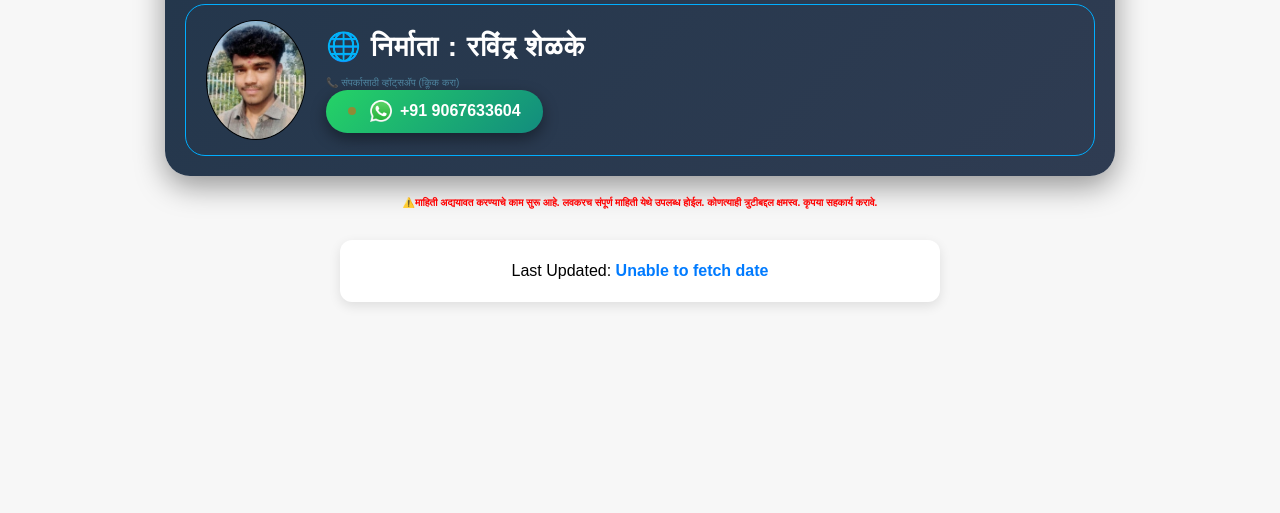
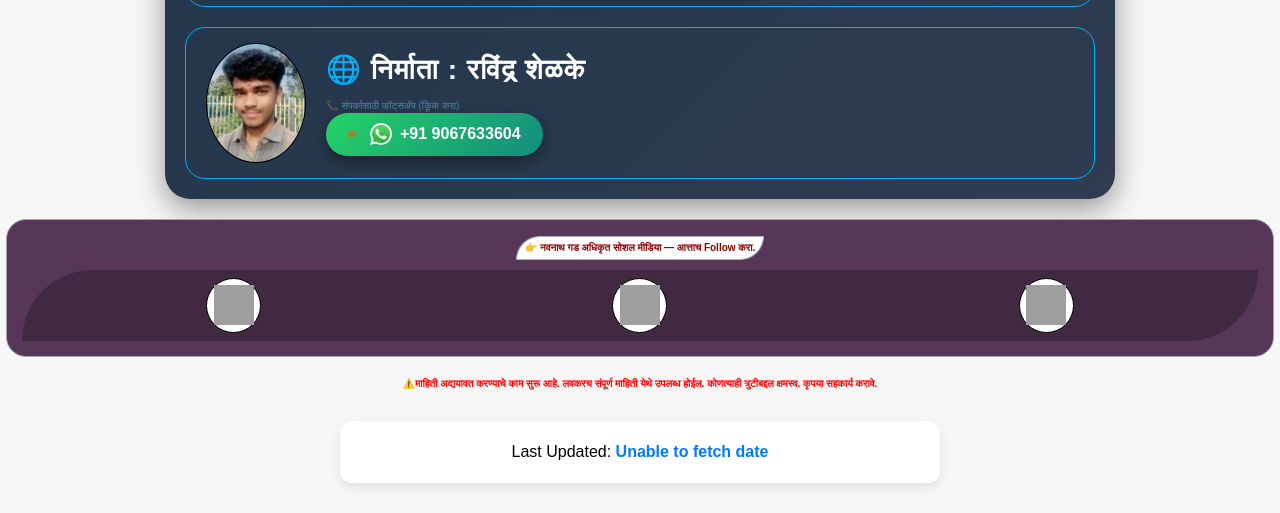
Before and after one commit to shri-navnath-sansthan/navnath-gad-gokul, a plain HTML site: page index.html in a window 1280 px wide. Shown: the part 2077-2590 px from the top of the page. Before the commit the page ends 2409 px from the top, so only its background shows below. Drawn offline with Linux system fonts and the light colour scheme; no server answers; grey boxes are pictures that could not be loaded.

Commit message:
Website update

```diff
--- a/css/style.css
+++ b/css/style.css
@@ -720,3 +720,79 @@
     color: #ff0000;
     font-size: 10px;
 }
+
+
+
+
+
+
+
+.navnath-container{
+width: auto;
+max-width: 99%;
+margin:auto;
+border:1px solid #9aa6b2;
+border-radius:20px;
+padding:15px;
+background:#573657;
+text-align:center;
+}
+
+.navnath-title{
+display:inline-block;
+padding:4px 8px;
+background-color: white;
+border-top-left-radius: 100px;
+border-bottom-right-radius: 100px;
+border:0.5px solid #a9b3bd;
+font-weight:bold;
+margin-bottom:10px;
+font-size: 10px ;
+color:#8b0000;
+
+}
+
+.navnath-box{
+background:#412941;
+border-top-left-radius: 100px;
+border-bottom-right-radius: 100px ;
+padding:8px;
+display:flex;
+justify-content:space-around;
+
+}
+
+.circle{
+width: 55px;
+height:55px;
+background:white;
+border-radius:50%;
+display:flex;
+align-items:center;
+justify-content:center;
+border:1px solid black;
+text-decoration:none;
+}
+
+.circle img{
+width: 40px;
+height:40px;
+}
+
+
+
+
+
+
+
+.visitor-counter{
+  width:auto;
+  margin:2px;
+  padding:2px;
+  text-align:center;
+  font-size:10px;
+  font-weight:bold;
+
+  border-radius:15px;
+  background:#dfeafa;
+}
--- a/index.html
+++ b/index.html
@@ -91,6 +91,11 @@
 
 
 
+
+
+<div class="visitor-counter">
+  👁️  आतापर्यंत संकेतस्थळाला : <span id="visitor-count">0</span> जनानी भेट दिली.
+</div>
 
 
 
@@ -376,11 +381,37 @@
       </div>
   </div>
 
+</div>
 
 
 
 
+
+
+<div class="navnath-container">
+
+  <div class="navnath-title">
+   👉 नवनाथ गड अधिकृत सोशल मीडिया — आत्ताच Follow करा.
+  </div>
+
+  <div class="navnath-box">
+
+    <a href="https://www.instagram.com/navnathgad_gokul_official" target="_blank" class="circle">
+      <img src="https://cdn-icons-png.flaticon.com/512/2111/2111463.png">
+    </a>
+
+    <a href="https://www.youtube.com/@navnathgad_gokul_official" target="_blank" class="circle">
+      <img src="https://cdn-icons-png.flaticon.com/512/1384/1384060.png">
+    </a>
+
+    <a href="https://telegram.org" target="_blank" class="circle">
+      <img src="https://cdn-icons-png.flaticon.com/512/2111/2111646.png">
+    </a>
+
+  </div>
+
 </div>
+
 
 
 
@@ -432,7 +463,13 @@
 
 
 
-
+<script>
+fetch("https://api.countapi.xyz/hit/navnathgad_official_site/visits")
+  .then(response => response.json())
+  .then(data => {
+    document.getElementById("visitor-count").innerText = data.value;
+  });
+</script>
 
 
 
```
